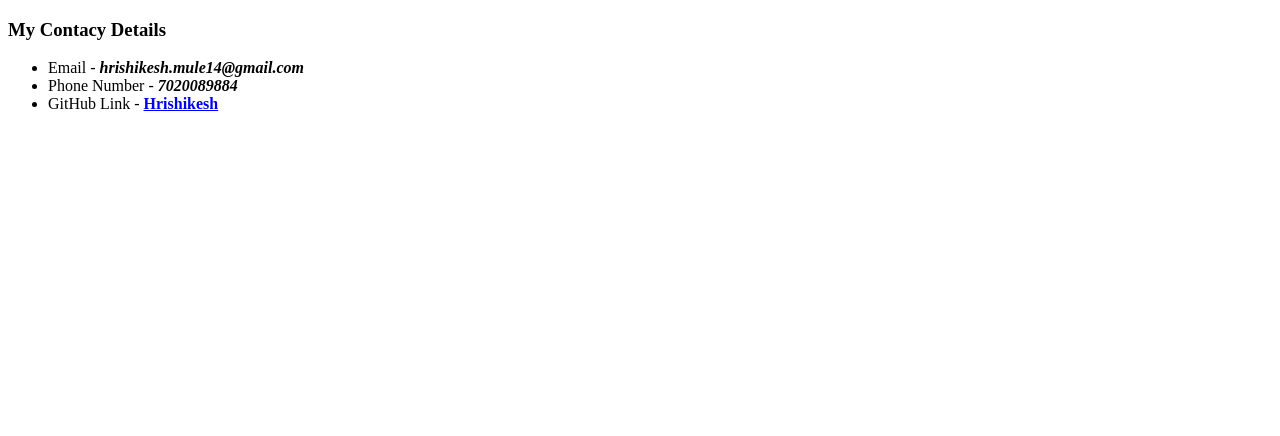
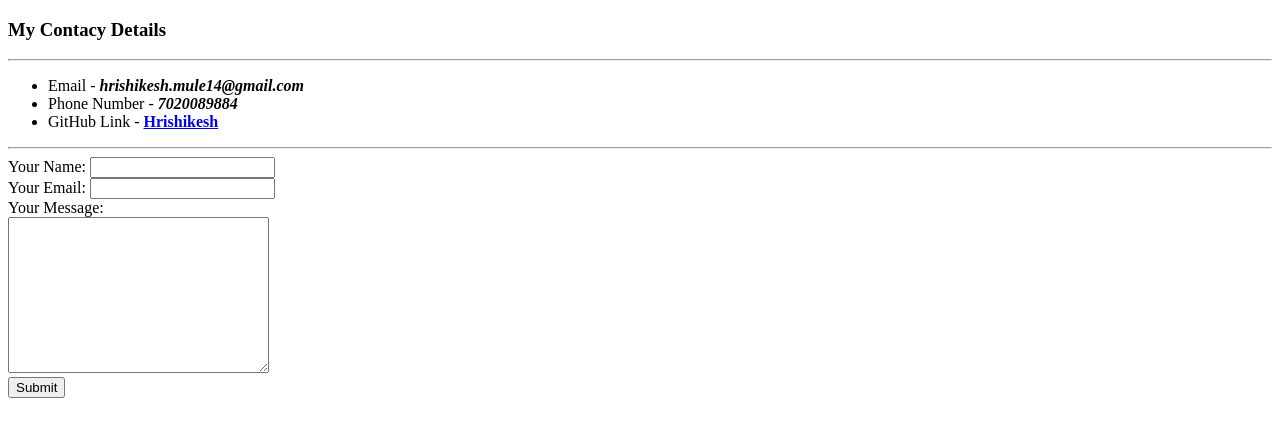
Before and after one commit to hrishikesh14m/SimpleFrontEnd, a plain HTML site: page Contact.html in a window 1280 px wide. Drawn offline with Linux system fonts and the light colour scheme.

Commit message:
Fourth Commit -form

```diff
--- a/Contact.html
+++ b/Contact.html
@@ -6,10 +6,21 @@
 </head>
 <body>
     <h3>My Contacy Details</h3>
+    <hr>
     <ul>
         <li>Email - <strong><em>hrishikesh.mule14@gmail.com</em></strong></li>
         <li>Phone Number - <strong><em>7020089884</em></strong></li>
         <li>GitHub Link - <strong><a href="https://github.com/MHrishi0510">Hrishikesh</a></strong></li>
     </ul>
+    <hr>
+    <form action="mailto:hrishikesh.muley@gmail.com" method="post" enctype="text/plain">
+        <label>Your Name:</label>
+        <input type="text" name="yourName" value=""><br>
+        <label>Your Email:</label>
+        <input type="email" name="yourEmail" value=""><br>
+        <label >Your Message: </label><br>
+        <textarea name="yourMessage" id="" cols="30" rows="10"></textarea><br>
+        <input type="submit" name="">
+    </form>
 </body>
 </html>
```
Also changed, not shown: index.html (+1 -1 lines).
